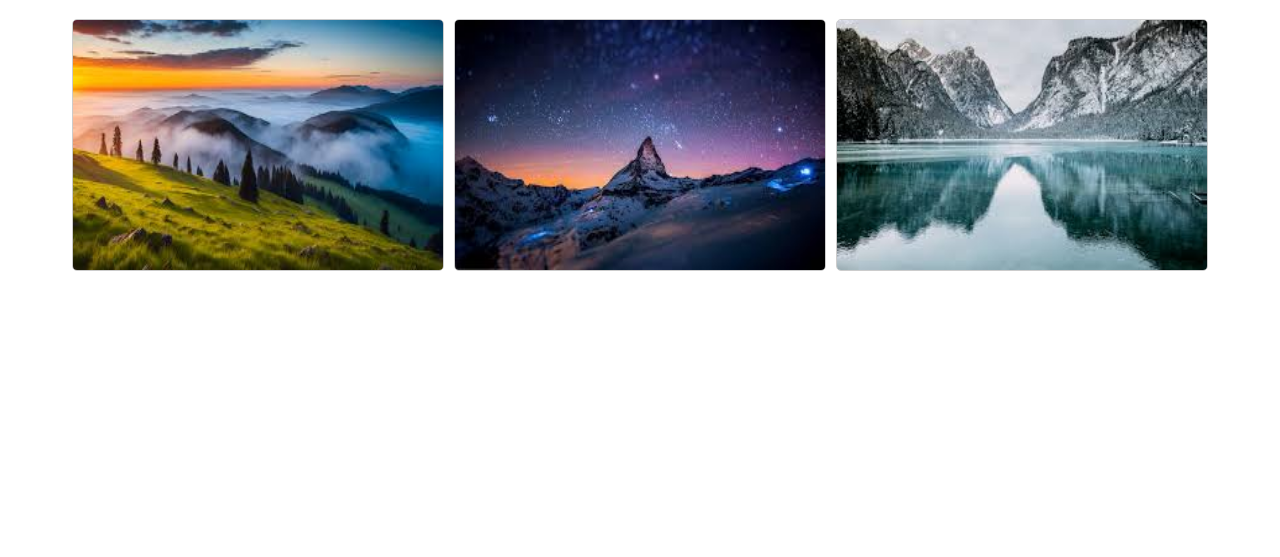
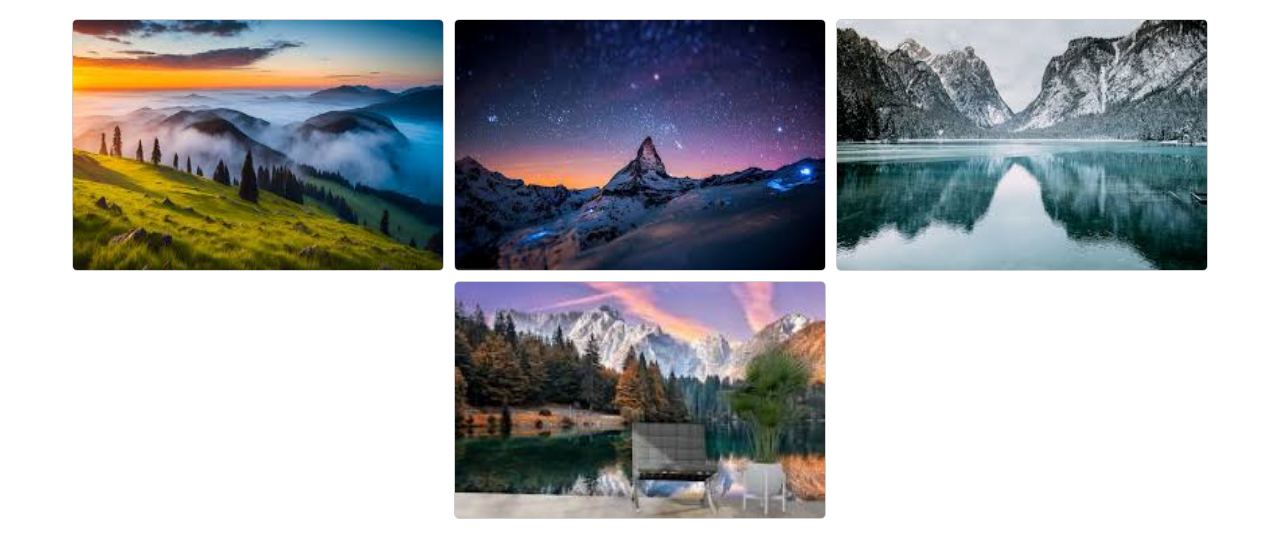
Before and after one commit to hatixhe-hoda/photos-gallery, a plain HTML site: page mountain-gallery.html in a window 1280 px wide. Shown: the part 69-626 px from the top of the page. Drawn offline with Linux system fonts and the light colour scheme.

Commit message:
Add new mountain photo to mountain gallery

```diff
--- a/mountain-gallery.html
+++ b/mountain-gallery.html
@@ -18,6 +18,9 @@
     <div class="gallery-item">
         <img alt="montains" src="images/mountains03.jpeg">
     </div>
+    <div class="gallery-item">
+        <img alt="montains" src="images/mountains04.jpeg">
+    </div>
 
 </div>
 </body>
```
Also changed, not shown: images/mountains04.jpeg (added).
